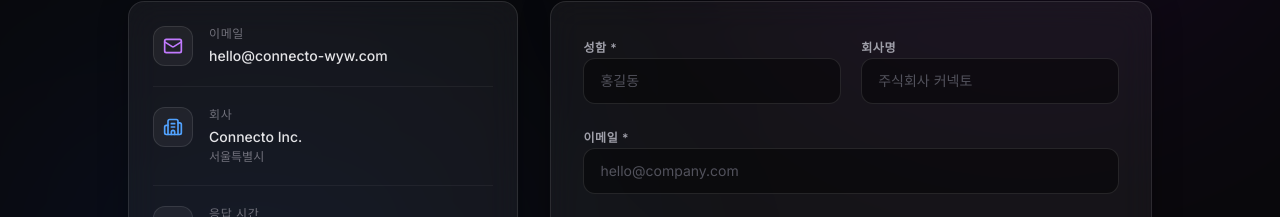
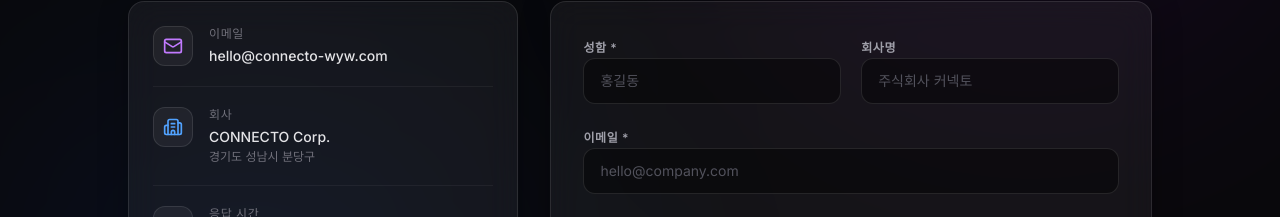
Before and after one commit to Connecto-wyw/AI-Consultancy, a Next.js app: page /contact in a window 1280 px wide. Shown: the part 508-725 px from the top of the page. Built offline with nearby package versions, Linux system fonts and the light colour scheme; no server answers.

Commit message:
fix: update company name and address in contact page
Co-Authored-By: Claude Sonnet 4.6 <noreply@anthropic.com>

```diff
--- a/src/app/contact/page.tsx
+++ b/src/app/contact/page.tsx
@@ -57,8 +57,8 @@ export default function ContactPage() {
                 </div>
                 <div>
                   <p className="text-xs text-zinc-500 font-medium mb-1 uppercase tracking-wider">회사</p>
-                  <p className="text-zinc-200 text-sm font-medium">Connecto Inc.</p>
-                  <p className="text-zinc-500 text-xs mt-0.5">서울특별시</p>
+                  <p className="text-zinc-200 text-sm font-medium">CONNECTO Corp.</p>
+                  <p className="text-zinc-500 text-xs mt-0.5">경기도 성남시 분당구</p>
                 </div>
               </div>
               <div className="w-full h-px bg-white/5" />
```
